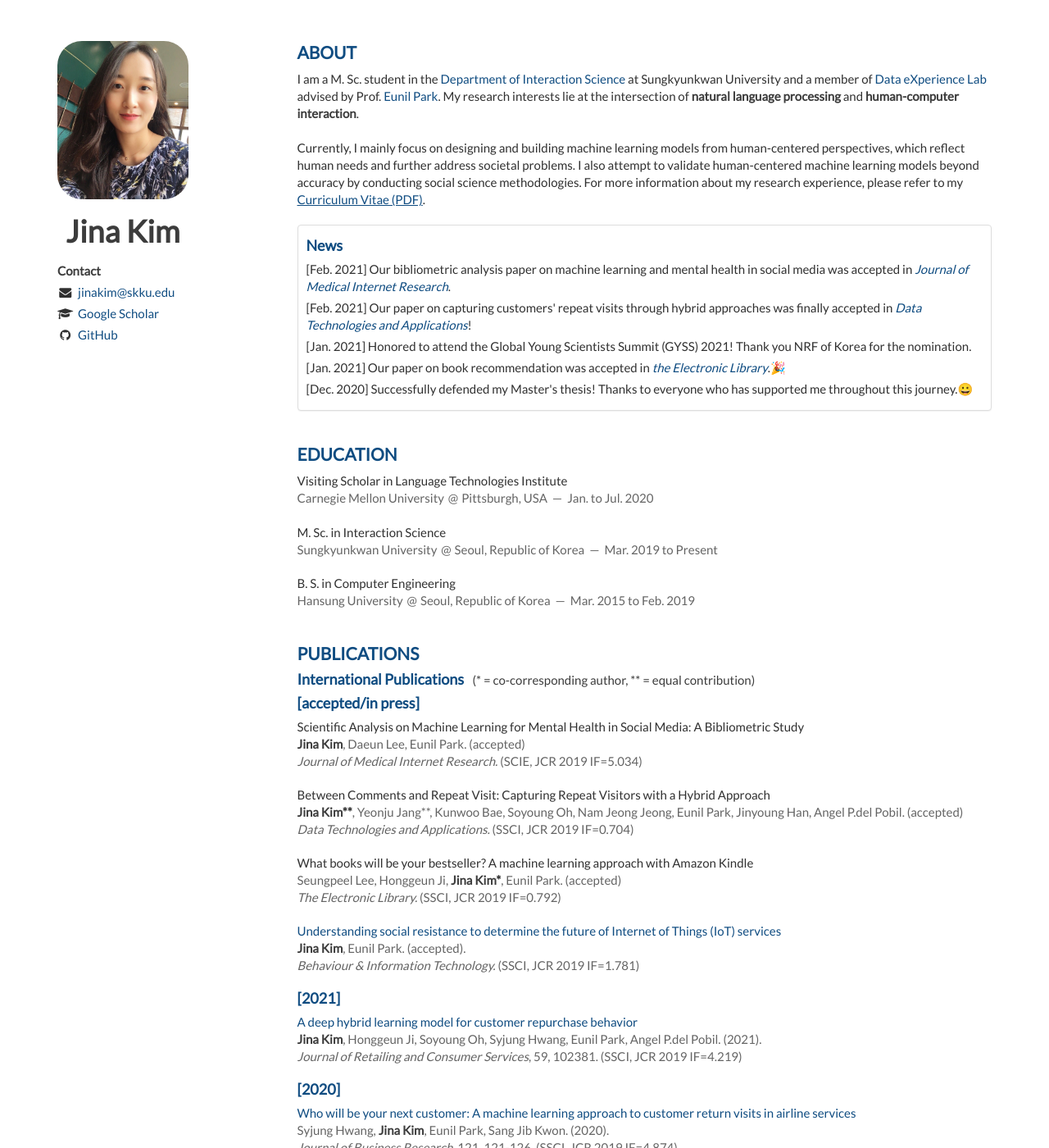
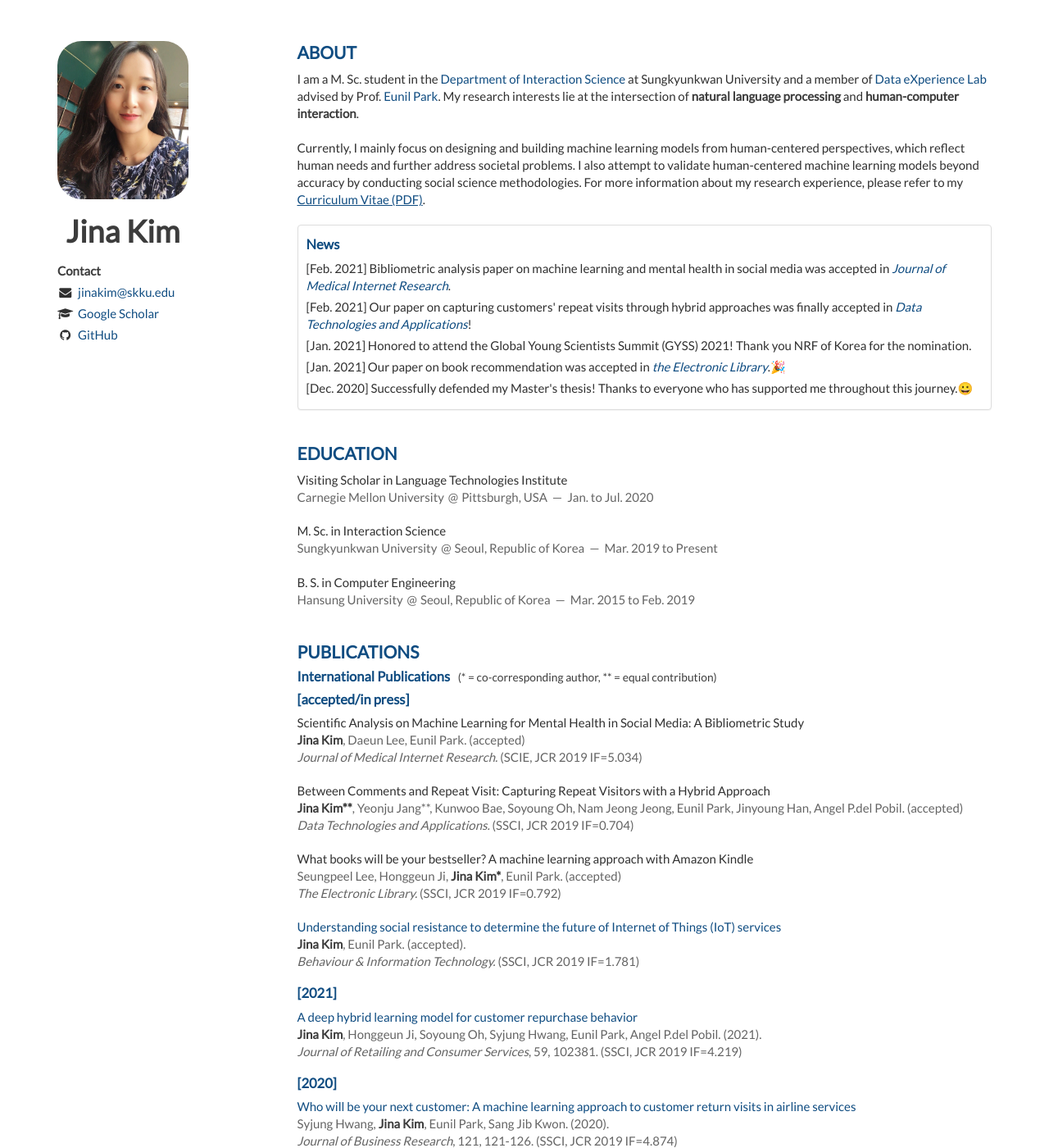
Before and after one commit to Jina-Kim/Jina-Kim.github.io, a Jekyll site: the page built from index.html, in a window 1280 px wide and 1400 px high. Shown: the whole window at 82% size. Built offline with Jekyll 4.4.1, drawn with Linux system fonts in a browser that asks for light colours; nearby versions of some CDN libraries; the list of posts is cut into pages by our own code.

Commit message:
Update about.html

```diff
--- a/_includes/about.html
+++ b/_includes/about.html
@@ -14,7 +14,7 @@
       <div class="panel-body">
             <h2>News</h2>
             <ul class="list-unstyled">
-                <li>[Feb. 2021] Our bibliometric analysis paper on machine learning and mental health in social media was accepted in <i><a href="https://www.jmir.org/">Journal of Medical Internet Research</a></i>.</li>
+                <li>[Feb. 2021] Bibliometric analysis paper on machine learning and mental health in social media was accepted in <i><a href="https://www.jmir.org/">Journal of Medical Internet Research</a></i>.</li>
                 <li>[Feb. 2021] Our paper on capturing customers' repeat visits through hybrid approaches was finally accepted in <i><a href="https://www.emeraldgrouppublishing.com/journal/dta">Data Technologies and Applications</a></i>!</li>
                 <li>[Jan. 2021] Honored to attend the Global Young Scientists Summit (GYSS) 2021! Thank you NRF of Korea for the nomination.</li>
                 <li>[Jan. 2021] Our paper on book recommendation was accepted in <i><a href="https://www.emeraldgrouppublishing.com/journal/el?distinct_id=1768ef895ab315-0387f6cdae5c0a-c791039-1fa400-1768ef895ac2be&_ga=2.182570918.1065104907.1613402169-784257948.1608716425">the Electronic Library</a></i>.🎉</li>
--- a/static/css/main.css
+++ b/static/css/main.css
@@ -62,7 +62,7 @@ h1 {
 }
 
 h2 {
-    font-size: 120%;
+    font-size: 110%;
     line-height: 100%;
     color: #0F4C81;
     font-weight: 900;
```
